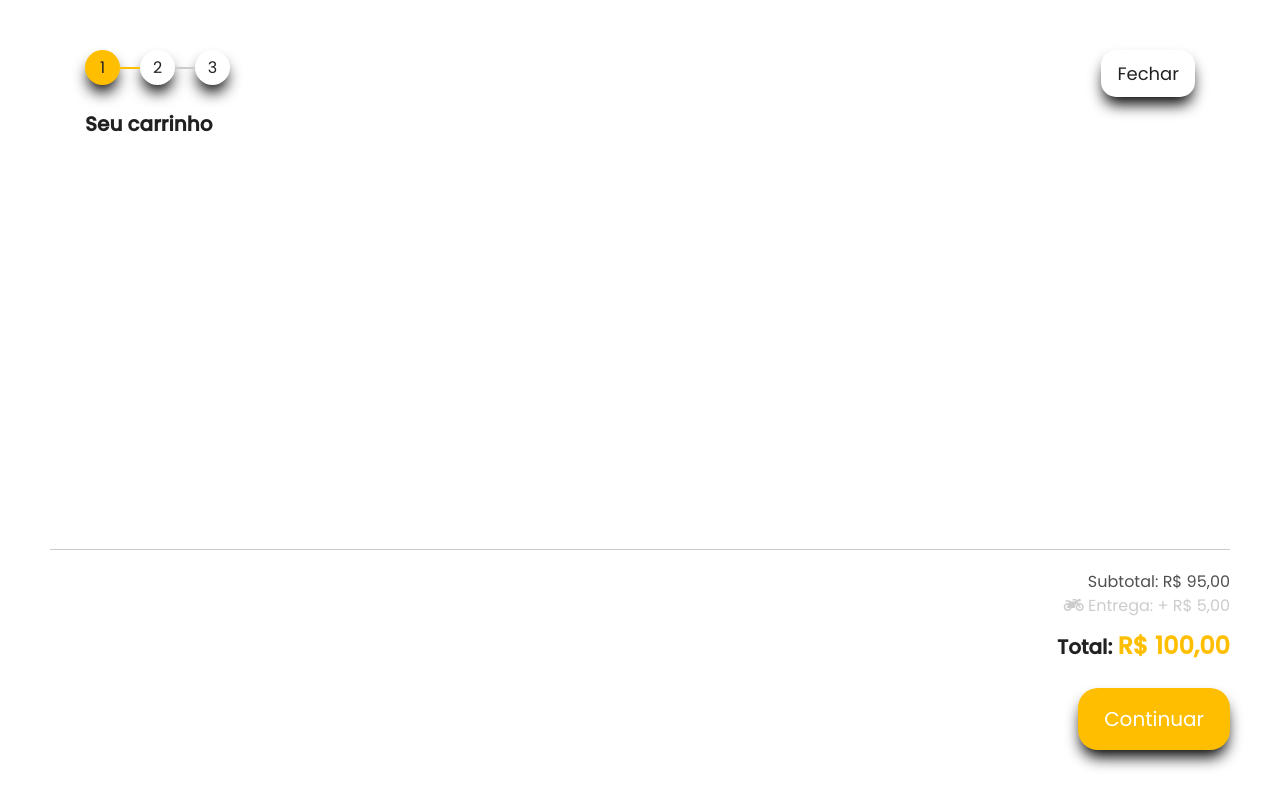
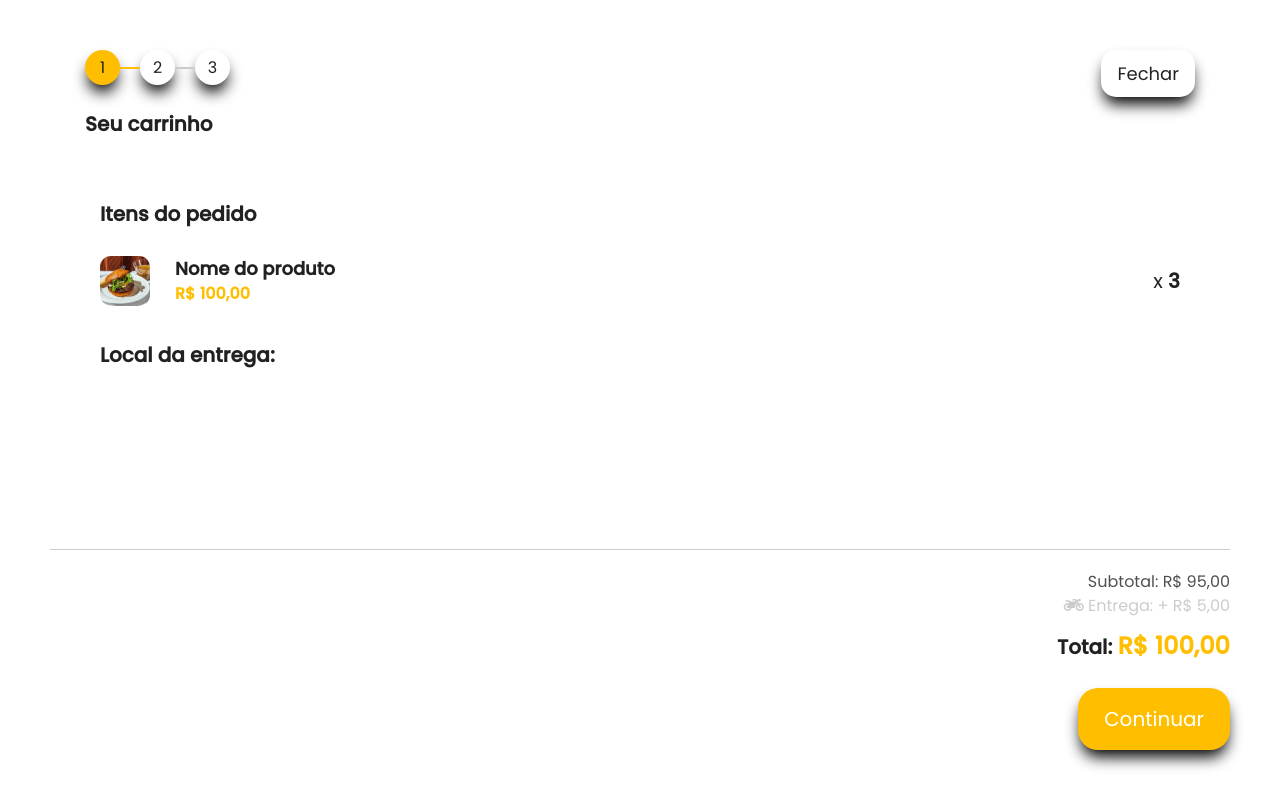
Before and after one commit to Ulkiorraa/cardapioWEB, a plain HTML site: page index.html in a window 1280 px wide. Shown: the top 799 px of the page. Drawn offline with Linux system fonts and the light colour scheme.

Commit message:
endentações arrumadas

```diff
--- a/css/main.css
+++ b/css/main.css
@@ -652,3 +652,34 @@ select.form-control {
     right: 25px;
     top: 38px;
 }
+
+.img-produto-resumo img {
+    width: 50px;
+    border-radius: 11px;
+}
+
+.item-carrinho.resumo {
+    padding-top: 10px;
+    padding-bottom: 10px;
+}
+
+.title-produto-resumo {
+    color: var(--color-black);
+    font-size: 18px;
+    text-overflow: ellipsis;
+    white-space: nowrap;
+    overflow: hidden;
+    margin-bottom: 0;
+}
+
+.price-produto-resumo {
+    color: var(--color-primary);
+    font-size: 16px;
+    margin-bottom: 0;
+}
+
+.quantidade-produto-resumo {
+    color: var(--color-black);
+    font-size: 20px;
+    margin-bottom: 0;
+}
--- a/index.html
+++ b/index.html
@@ -12,40 +12,45 @@
     <section class="header">
       <div class="container">
         <nav class="navbar navbar-expand-lg pl-0 pr-0">
+
           <a class="navbar-brand" href="#">
             <img src="./img/logo.png" width="160" class="img-logo" />
           </a>
-          <button
-            class="navbar-toggler"
-            type="button"
-            data-toggle="collapse"
-            data-target="#navbarNavDropdown"
-          >
+
+          <button class="navbar-toggler" type="button" data-toggle="collapse" data-target="#navbarNavDropdown">
             <span class="navbar-toggler-icon">
               <i class="fas fa-bars"></i>
             </span>
           </button>
+
           <div class="collapse navbar-collapse" id="navbarNavDropdown">
             <ul class="navbar-nav ml-auto mr-auto">
+
               <li class="nav-item">
                 <a href="#reservas" class="nav-link"><b>Reservas</b></a>
               </li>
+
               <li class="nav-item">
                 <a href="#servicos" class="nav-link"><b>Serviços</b></a>
               </li>
+
               <li class="nav-item">
                 <a href="#cardapio" class="nav-link"><b>Cardápio</b></a>
               </li>
+
               <li class="nav-item">
                 <a href="#depoimentos" class="nav-link"><b>Depoimentos</b></a>
               </li>
+
             </ul>
+
             <a class="btn btn-white btn-icon">
               Meu carrinho
               <span class="icon">
                 <i class="fa fa-shopping-bag"></i>
               </span>
             </a>
+
           </div>
         </nav>
       </div>
@@ -55,6 +60,7 @@
       <div class="container">
         <div class="row">
           <div class="col-6">
+
             <div class="d-flex text-banner">
               <h1>
                 <b>Escolha sua comida <b class="color-primary">favorita.</b></b>
@@ -73,29 +79,36 @@
                 </a>
               </div>
             </div>
+
             <a class="btn btn-sm btn-white btn-social mt-4 mr-3">
               <i class="fab fa-instagram"></i>
             </a>
+
             <a class="btn btn-sm btn-white btn-social mt-4 mr-3">
               <i class="fab fa-facebook-f"></i>
             </a>
+
             <a class="btn btn-sm btn-white btn-social mt-4">
               <i class="fab fa-whatsapp"></i>
             </a>
+
           </div>
           <div class="col-6">
+
             <div class="card-banner"></div>
             <div class="d-flex img-banner">
               <img src="./img/burguer.png" />
             </div>
+
             <div class="card card-case">
               "Entrega rápida e funcionários simpáticos.
-              <br />A comida chegou quente e <br />
+              <br>A comida chegou quente e <br>
               muito saborosa!"
               <span class="card-case-name">
                 <b>Jefferson Caminhões</b>
               </span>
             </div>
+
           </div>
         </div>
       </div>
@@ -105,12 +118,14 @@
       <div class="background-service"></div>
       <div class="container">
         <div class="row">
+
           <div class="col-12 text-center mb-5">
             <span class="hint-title"><b>Serviços</b></span>
             <h1 class="title">
               <b>Como são nossos serviços?</b>
             </h1>
           </div>
+
           <div class="col-4 mb-5">
             <div class="card-icon text-center">
               <img src="./img/icone-pedido.svg" width="150" />
@@ -122,6 +137,7 @@
               </span>
             </div>
           </div>
+
           <div class="col-4 mb-5">
             <div class="card-icon text-center">
               <img src="./img/icone-delivery.svg" width="250" />
@@ -131,6 +147,7 @@
               <span> Nossa entrega é sempre pontual, rápida e segura. </span>
             </div>
           </div>
+
           <div class="col-4 mb-5">
             <div class="card-icon text-center">
               <img src="./img/icone-qualidade.svg" width="250" />
@@ -142,6 +159,7 @@
               </span>
             </div>
           </div>
+
         </div>
       </div>
     </section>
@@ -151,33 +169,43 @@
       <div class="container">
         <div class="row">
           <div class="col-12 text-center mb-5">
+
             <span class="hint-title"><b>Cardápio</b></span>
             <h1 class="title">
               <b>Conheça nosso cardápio</b>
             </h1>
+
           </div>
           <div class="col-12 container-menu">
+
             <a class="btn btn-white btn-sm mr-3 active">
               <i class="fas fa-hamburger"></i>&nbsp; Burgers
             </a>
+
             <a class="btn btn-white btn-sm mr-3">
               <i class="fas fa-pizza-slice"></i>&nbsp; Pizza
             </a>
+
             <a class="btn btn-white btn-sm mr-3">
               <i class="fas fa-drumstick-bite"></i>&nbsp; Churrasco
             </a>
+
             <a class="btn btn-white btn-sm mr-3">
               <i class="fas fa-bacon"></i>&nbsp; Steaks
             </a>
+
             <a class="btn btn-white btn-sm mr-3">
               <i class="fas fa-cocktail"></i>&nbsp; Drinks
             </a>
+
             <a class="btn btn-white btn-sm mr-3">
               <i class="fas fa-ice-cream"></i>&nbsp; Sobremesa
             </a>
+
           </div>
           <div class="col-12">
             <div class="row" id="itensMenu">
+
               <div class="col-3 mb-5">
                 <div class="card card-item">
                   <div class="img-produto">
@@ -195,9 +223,7 @@
                     <span class="btn-menos"><i class="fas fa-minus"></i></span>
                     <span class="add-numero-itens">0</span>
                     <span class="btn-mais"><i class="fas fa-plus"></i></span>
-                    <span class="btn btm-add"
-                      ><i class="fas fa-shopping-bag"></i
-                    ></span>
+                    <span class="btn btm-add"><i class="fas fa-shopping-bag"></i></span>
                   </div>
                 </div>
               </div>
@@ -219,9 +245,7 @@
                     <span class="btn-menos"><i class="fas fa-minus"></i></span>
                     <span class="add-numero-itens">0</span>
                     <span class="btn-mais"><i class="fas fa-plus"></i></span>
-                    <span class="btn btm-add"
-                      ><i class="fas fa-shopping-bag"></i
-                    ></span>
+                    <span class="btn btm-add"><i class="fas fa-shopping-bag"></i></span>
                   </div>
                 </div>
               </div>
@@ -243,9 +267,7 @@
                     <span class="btn-menos"><i class="fas fa-minus"></i></span>
                     <span class="add-numero-itens">0</span>
                     <span class="btn-mais"><i class="fas fa-plus"></i></span>
-                    <span class="btn btm-add"
-                      ><i class="fas fa-shopping-bag"></i
-                    ></span>
+                    <span class="btn btm-add"><i class="fas fa-shopping-bag"></i></span>
                   </div>
                 </div>
               </div>
@@ -267,17 +289,18 @@
                     <span class="btn-menos"><i class="fas fa-minus"></i></span>
                     <span class="add-numero-itens">0</span>
                     <span class="btn-mais"><i class="fas fa-plus"></i></span>
-                    <span class="btn btm-add"
-                      ><i class="fas fa-shopping-bag"></i
-                    ></span>
+                    <span class="btn btm-add"><i class="fas fa-shopping-bag"></i></span>
                   </div>
                 </div>
               </div>
+
             </div>
           </div>
+
           <div class="col-12 text-center">
             <a class="btn btn-white btn-sm">Ver mais</a>
           </div>
+
         </div>
       </div>
     </section>
@@ -286,6 +309,7 @@
       <div class="background-assessments"></div>
       <div class="container">
         <div class="row">
+
           <div class="col-5 text-center">
             <div class="card-depoimentos">
               <div class="d-flex img-banner">
@@ -293,16 +317,21 @@
               </div>
             </div>
           </div>
+
           <div class="col-7">
+
             <span class="hint-title"><b>Depoimento</b></span>
             <h1 class="title">
               <b>O que dizem sobre nós?</b>
             </h1>
+
             <div class="mb-5">
+
               <div class="depoimento" id="depoimento-1">
                 <div class="container-dados-depoimento">
                   <div class="imagem-depoimento"></div>
                   <div>
+
                     <p class="nome-depoimento"><b>Zé da Manga</b></p>
                     <p class="nota-depoimento">
                       <i class="fas fa-star"></i>
@@ -312,8 +341,10 @@
                       <i class="fas fa-star-half-alt"></i>&nbsp;
                       <span>4.5</span>
                     </p>
+
                   </div>
                 </div>
+
                 <p class="text-depoimento">
                   <i class="fas fa-quote-left"></i>
                   <span>
@@ -323,12 +354,14 @@
                   </span>
                   <i class="fas fa-quote-right"></i>
                 </p>
+
               </div>
 
               <div class="depoimento hidden" id="depoimento-2">
                 <div class="container-dados-depoimento">
                   <div class="imagem-depoimento"></div>
                   <div>
+
                     <p class="nome-depoimento"><b>Hinata Sacagute</b></p>
                     <p class="nota-depoimento">
                       <i class="fas fa-star"></i>
@@ -337,8 +370,10 @@
                       <i class="fas fa-star"></i>
                       <i class="fas fa-star"></i>&nbsp; <span>5.0</span>
                     </p>
+
                   </div>
                 </div>
+
                 <p class="text-depoimento">
                   <i class="fas fa-quote-left"></i>
                   <span>
@@ -348,12 +383,14 @@
                   </span>
                   <i class="fas fa-quote-right"></i>
                 </p>
+
               </div>
 
               <div class="depoimento hidden" id="depoimento-3">
                 <div class="container-dados-depoimento">
                   <div class="imagem-depoimento"></div>
                   <div>
+
                     <p class="nome-depoimento"><b>Goku da Silva</b></p>
                     <p class="nota-depoimento">
                       <i class="fas fa-star"></i>
@@ -362,8 +399,10 @@
                       <i class="fas fa-star"></i>
                       <i class="far fa-star"></i>&nbsp; <span>4.0</span>
                     </p>
+
                   </div>
                 </div>
+
                 <p class="text-depoimento">
                   <i class="fas fa-quote-left"></i>
                   <span>
@@ -373,6 +412,7 @@
                   </span>
                   <i class="fas fa-quote-right"></i>
                 </p>
+
               </div>
             </div>
             <a class="btn btn-sm btn-white btn-social mr-3 active">1</a>
@@ -387,8 +427,10 @@
       <div class="container">
         <div class="row">
           <div class="col-12">
+
             <div class="card-secondary">
               <div class="row">
+
                 <div class="col-7">
                   <span class="hint-title"><b>Reserva</b></span>
                   <h1 class="title">
@@ -401,11 +443,14 @@
                   </p>
                   <a class="btn btn-yellow mt-4"> Fazer reserva </a>
                 </div>
+
                 <div class="col-5">
+
                   <div class="card-reserva"></div>
                   <div class="d-flex img-banner">
                     <img src="./img/icone-reserva.svg" />
                   </div>
+
                 </div>
               </div>
             </div>
@@ -417,21 +462,27 @@
     <footer>
       <div class="container">
         <div class="row">
+
           <div class="col-3 container-logo-footer">
             <img class="logo-footer" src="./img/logo.png" />
           </div>
+
           <div class="col-6 container-text-footer">
             <p class="mb-0">
               <b>Restaurante do Jorge</b> &copy; Todos os direitos reservados
             </p>
           </div>
+
           <div class="col-3 container-redes-footer">
+
             <a class="btn btn-sm btn-white btn-social mr-3">
               <i class="fab fa-instagram"></i>
             </a>
+
             <a class="btn btn-sm btn-white btn-social mr-3">
               <i class="fab fa-facebook-f"></i>
             </a>
+
             <a class="btn btn-sm btn-white btn-social">
               <i class="fab fa-whatsapp"></i>
             </a>
@@ -441,17 +492,22 @@
     </footer>
 
     <div class="modal-full" id="modalCarrinho">
+
       <div class="m-header">
         <div class="container">
+
           <a class="btn btn-white btn-sm float-right"> Fechar </a>
+
           <div class="etapas">
             <div class="etapa etapa1 active">1</div>
             <div class="etapa etapa2">2</div>
             <div class="etapa etapa3">3</div>
           </div>
+
           <p class="title-carrinho mt-4">
             <b class="lblTituloEtapa">Seu carrinho</b>
           </p>
+
         </div>
       </div>
 
@@ -459,25 +515,28 @@
         <div class="container">
           <div id="itensCarrinho" class="row mr-0 ml-0 hidden">
             <div class="col-12 item-carrinho">
+
               <div class="img-produto">
-                <img
-                  src="./img/cardapio/burguers/burger-au-poivre-kit-4-pack.3ca0e39b02db753304cd185638dad518.jpg"
-                />
+                <img src="./img/cardapio/burguers/burger-au-poivre-kit-4-pack.3ca0e39b02db753304cd185638dad518.jpg"/>
               </div>
+
               <div class="dados-produto">
                 <p class="title-produto"><b>Nome do produto</b></p>
                 <p class="price-produto"><b>R$ 149,90</b></p>
               </div>
+
               <div class="add-carrinho">
                 <span class="btn-menos"><i class="fas fa-minus"></i></span>
                 <span class="add-numero-itens">0</span>
                 <span class="btn-mais"><i class="fas fa-plus"></i></span>
                 <span class="btn btm-remove"><i class="fas fa-times"></i></span>
               </div>
+
             </div>
           </div>
 
           <div id="localEntrega" class="row mr-0 ml-0 hidden">
+
             <div class="col-4">
               <div class="form-group container-cep">
                 <label>CEP:</label>
@@ -562,37 +621,82 @@
             </div>
           </div>
 
-          <div id="resumoCarrinho" class="row mr-0 ml-0"></div>
+          <div id="resumoCarrinho" class="row mr-0 ml-0">
+
+            <div class="col-12">
+              <p class="title-carrinho mt-4">
+                <b>Itens do pedido</b>
+              </p>
+            </div>
+
+            <div class="col-12">
+              <div class="row" id="listaItensResumo">
+
+                <div class="col-12 item-carrinho resumo">
+                  <div class="img-produto-resumo">
+                    <img src="./img/cardapio/burguers/burger-au-poivre-kit-4-pack.3ca0e39b02db753304cd185638dad518.jpg">
+                  </div>
+                  <div class="dados-produto">
+                    <p class="title-produto-resumo">
+                      <b>Nome do produto</b>
+                    </p>
+                    <p class="price-produto-resumo">
+                      <b>R$ 100,00</b>
+                    </p>
+                  </div>
+                  <p class="quantidade-produto-resumo">
+                    x <b>3</b>
+                  </p>
+                </div>
+
+              </div>
+            </div>
+
+            <div class="col-12">
+              <p class="title-carrinho mt-4">
+                <b>Local da entrega:</b>
+              </p>
+            </div>
+
+          </div>
         </div>
       </div>
 
       <div class="m-footer">
         <div class="container-total text-right mb-4">
+
           <p class="mb-0">
             <span>Subtotal:</span>
             <span id="lblSubtotal">R$ 95,00</span>
           </p>
+
           <p class="mb-0 text-entrega">
             <span><i class="fas fa-motorcycle"></i> Entrega:</span>
             <span id="lblValorEntrega">+ R$ 5,00</span>
           </p>
+
           <p class="mb-0 text-total">
             <span><b>Total:</b></span>
             <span class="valor-total" id="lblValorTotal"><b>R$ 100,00</b></span>
           </p>
+
         </div>
         <a class="btn btn-yellow float-right" id="btnEtapaPedido">
           Continuar
         </a>
+
         <a class="btn btn-yellow float-right hidden" id="btnEtapaEndereco">
           Revisar Pedido
         </a>
+
         <a class="btn btn-yellow float-right hidden" id="btnEtapaResumo">
           Enviar Pedido
         </a>
+
         <a class="btn btn-white float-right mr-3 hidden" id="btnVoltar">
           Voltar
         </a>
+
       </div>
     </div>
 
```
